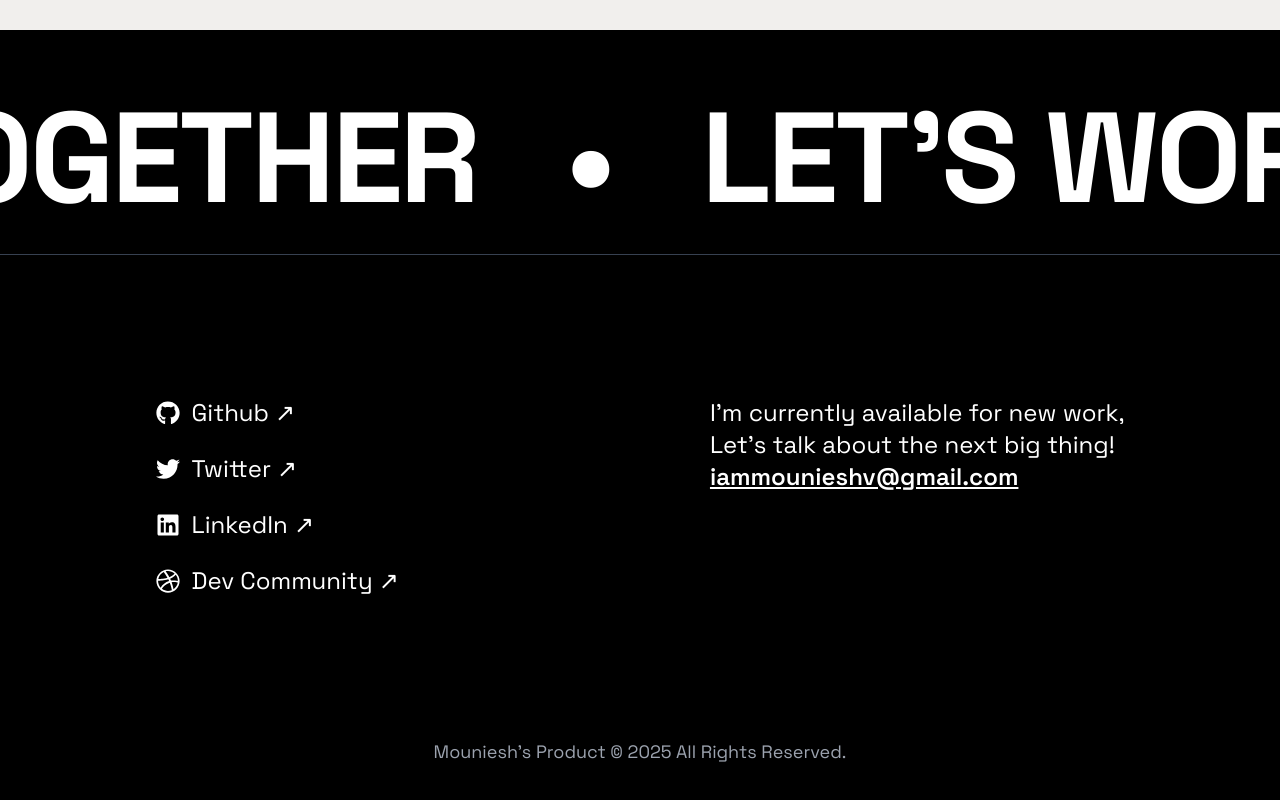
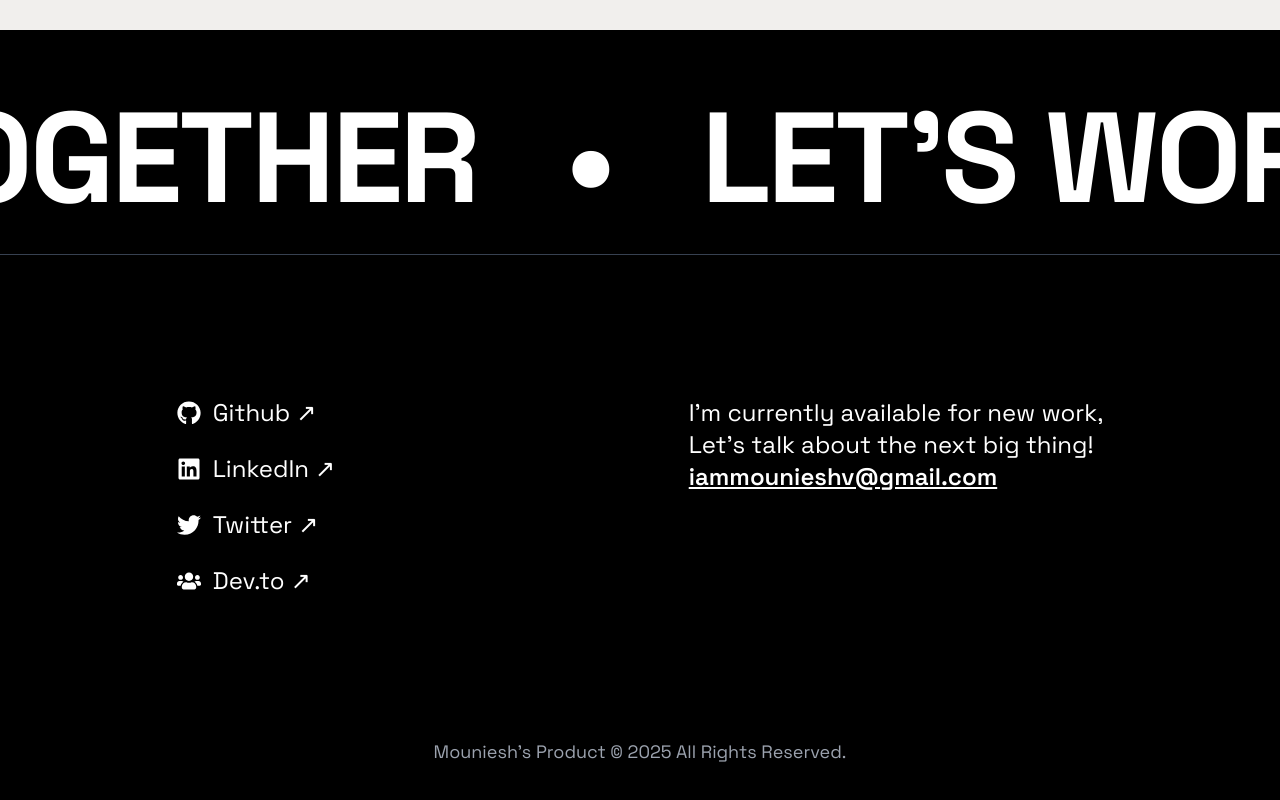
Before and after one commit to Mounieshh/portfolio-mouniesh, a Next.js app: page / in a window 1280 px wide. Shown: the part 4306-5106 px from the top of the page. Built offline with nearby package versions, Linux system fonts and the light colour scheme.

Commit message:
footer page links added

```diff
--- a/components/footer.jsx
+++ b/components/footer.jsx
@@ -1,12 +1,17 @@
 "use client"
 
 import { motion } from "framer-motion"
-import { FaGithub, FaTwitter, FaLinkedin, FaDribbble } from "react-icons/fa"
-import { useState, useEffect } from "react" // Import useState and useEffect
+import { FaGithub, FaTwitter, FaLinkedin, FaUsers } from "react-icons/fa"
+import { useState, useEffect } from "react"
+import Link from "next/link"
 
 const Footer = () => {
   const scrollToTop = () => {
-    window.scrollTo({ top: 0, behavior: "smooth" })
+    window.scrollTo({
+      top: 0,
+      behavior: "smooth",
+      duration: 1000,
+    })
   }
 
   const marqueeVariants = {
@@ -53,30 +58,30 @@ const Footer = () => {
       <div className="max-w-7xl w-full px-6 flex flex-col md:flex-row justify-around items-start mt-12 gap-12">
         {/* Social Links */}
         <div className="space-y-6 text-left text-2xl">
-          <a href="#" className="flex items-center gap-3 hover:underline transition-transform transform hover:translate-x-2">
+          <Link href="https://github.com/Mounieshh" target="_blank" className="flex items-center gap-3 hover:underline transition-transform transform hover:translate-x-2">
             <FaGithub className="text-2xl" /> Github ↗
-          </a>
-          <a href="#" className="flex items-center gap-3 hover:underline transition-transform transform hover:translate-x-2">
+          </Link>
+          <Link href="https://www.linkedin.com/in/mouniesh-vijayakumar-2447a2256/" target="_blank" className="flex items-center gap-3 hover:underline transition-transform transform hover:translate-x-2">
+            <FaLinkedin className="text-2xl" /> LinkedIn ↗
+          </Link>
+          <Link href="https://x.com/Mounieshv" target="_blank" className="flex items-center gap-3 hover:underline transition-transform transform hover:translate-x-2">
             <FaTwitter className="text-2xl" /> Twitter ↗
-          </a>
-          <a href="#" className="flex items-center gap-3 hover:underline transition-transform transform hover:translate-x-2">
-            <FaLinkedin className="text-2xl" /> LinkedIn ↗
-          </a>
-          <a href="#" className="flex items-center gap-3 hover:underline transition-transform transform hover:translate-x-2">
-            <FaDribbble className="text-2xl" /> Dev Community ↗
-          </a>
+          </Link>
+          <Link href="https://dev.to/mounieshh" target="_blank" className="flex items-center gap-3 hover:underline transition-transform transform hover:translate-x-2">
+            <FaUsers className="text-2xl" /> Dev.to ↗
+          </Link>
         </div>
 
         {/* Contact Text */}
         <div className="flex flex-col sm:text-xl md:text-xl lg:text-2xl leading-snug">
           <p>I’m currently available for new work,</p>
           <p>Let’s talk about the next big thing!</p>
-          <a
+          <Link
             href="mailto:iammounieshv@gmail.com"
             className="font-semibold underline hover:underline transition-opacity hover:opacity-80"
           >
             iammounieshv@gmail.com
-          </a>
+          </Link>
         </div>
       </div>
 
```
